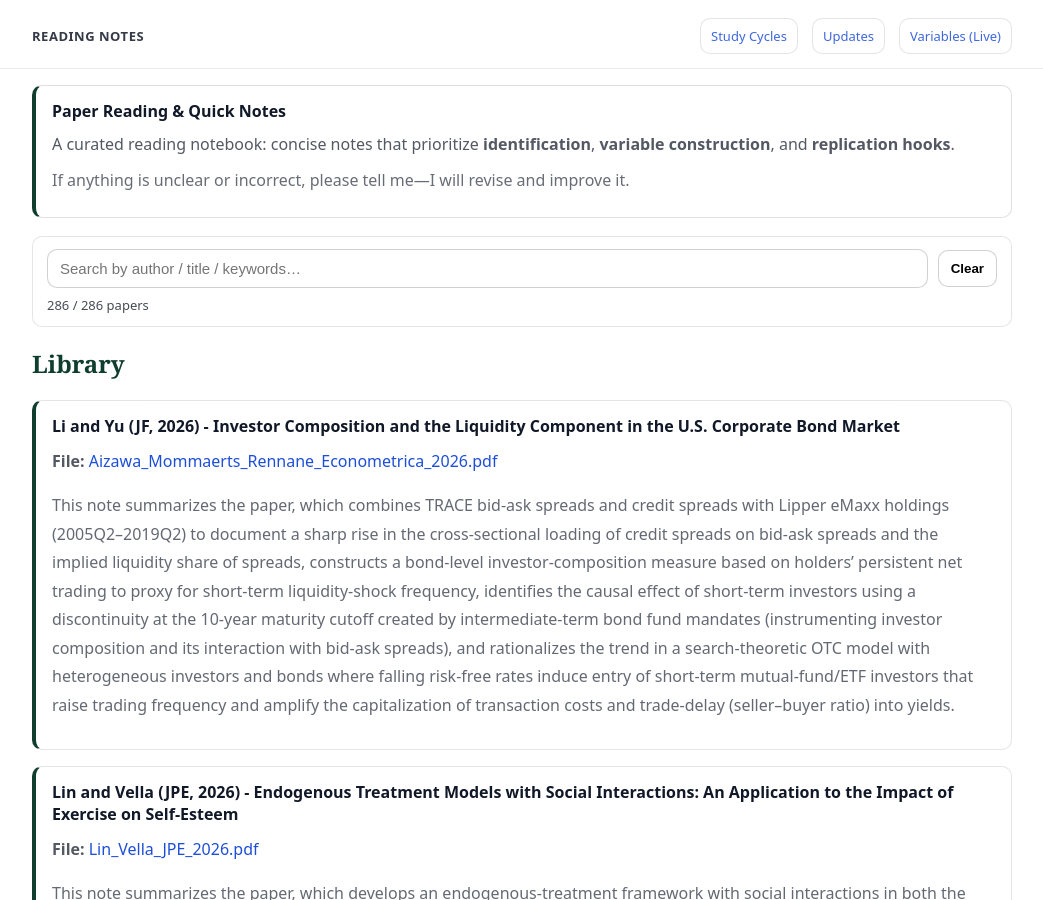
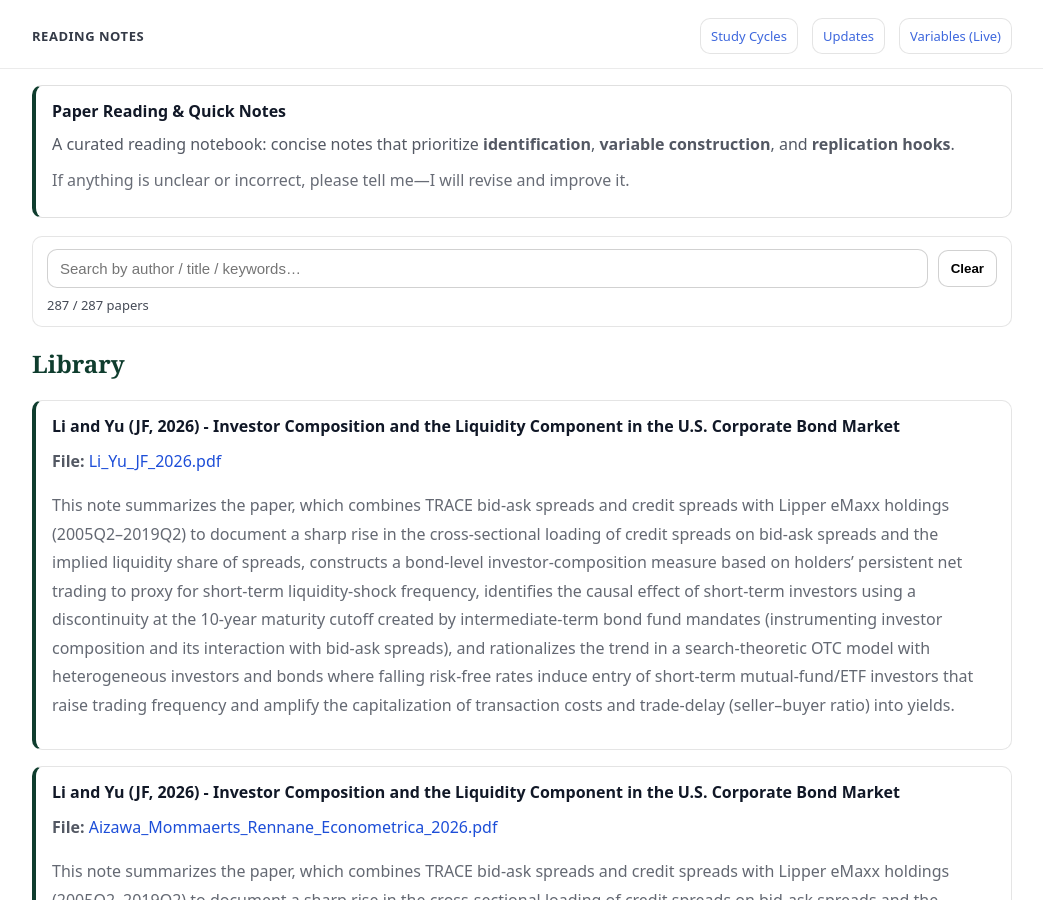
Before and after one commit to yaxinzn/study-archive, a Jekyll site: the page built from reading/index.md, in a window 1280 px wide and 900 px high. Shown: the whole window, without its empty margins (118-1161 px from the left). Built offline with Jekyll 4.4.1, drawn with Linux system fonts in a browser that asks for light colours.

Commit message:
Reading: add/update Li_Yu_JF_2026.pdf

```diff
--- a/_data/reading.yml
+++ b/_data/reading.yml
@@ -1,3 +1,7 @@
+- title: "Li and Yu (JF, 2026) - Investor Composition and the Liquidity Component in the U.S. Corporate Bond Market"
+  file: "Li_Yu_JF_2026.pdf"
+  desc: "This note summarizes the paper, which combines TRACE bid-ask spreads and credit spreads with Lipper eMaxx holdings (2005Q2–2019Q2) to document a sharp rise in the cross-sectional loading of credit spreads on bid-ask spreads and the implied liquidity share of spreads, constructs a bond-level investor-composition measure based on holders’ persistent net trading to proxy for short-term liquidity-shock frequency, identifies the causal effect of short-term investors using a discontinuity at the 10-year maturity cutoff created by intermediate-term bond fund mandates (instrumenting investor composition and its interaction with bid-ask spreads), and rationalizes the trend in a search-theoretic OTC model with heterogeneous investors and bonds where falling risk-free rates induce entry of short-term mutual-fund/ETF investors that raise trading frequency and amplify the capitalization of transaction costs and trade-delay (seller–buyer ratio) into yields."
+
 - title: "Li and Yu (JF, 2026) - Investor Composition and the Liquidity Component in the U.S. Corporate Bond Market"
   file: "Aizawa_Mommaerts_Rennane_Econometrica_2026.pdf"
   desc: "This note summarizes the paper, which combines TRACE bid-ask spreads and credit spreads with Lipper eMaxx holdings (2005Q2–2019Q2) to document a sharp rise in the cross-sectional loading of credit spreads on bid-ask spreads and the implied liquidity share of spreads, constructs a bond-level investor-composition measure based on holders’ persistent net trading to proxy for short-term liquidity-shock frequency, identifies the causal effect of short-term investors using a discontinuity at the 10-year maturity cutoff created by intermediate-term bond fund mandates (instrumenting investor composition and its interaction with bid-ask spreads), and rationalizes the trend in a search-theoretic OTC model with heterogeneous investors and bonds where falling risk-free rates induce entry of short-term mutual-fund/ETF investors that raise trading frequency and amplify the capitalization of transaction costs and trade-delay (seller–buyer ratio) into yields."
```
Also changed, not shown: 1 other file.
